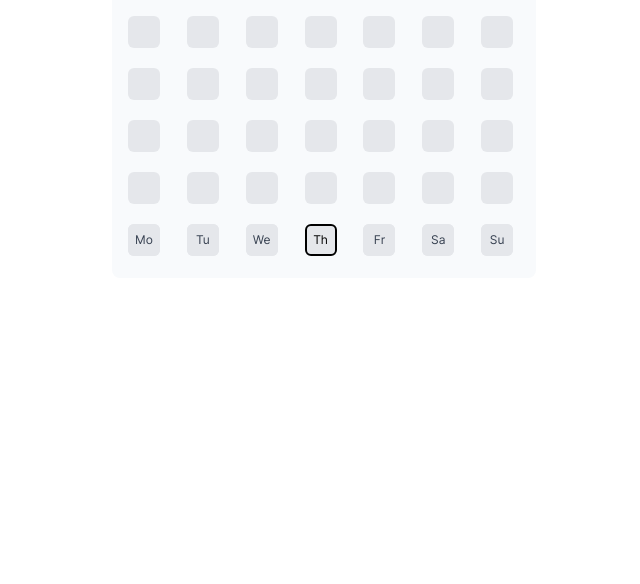
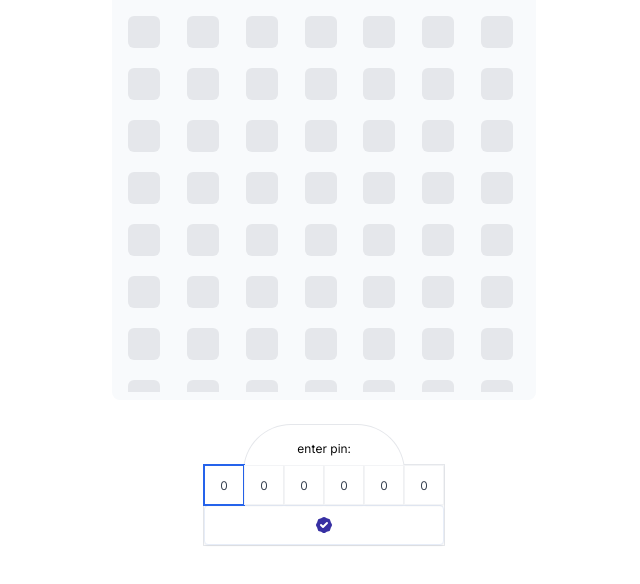
Before and after one commit to CanaHealth/period-tracker, a Next.js app: page / in a window 1280 px wide. Shown: the top 584 px of the page, without its empty margins (316-956 px from the left). Built offline with nearby package versions, Linux system fonts and the light colour scheme.

Commit message:
fix: saving

```diff
--- a/src/components/period/calendar/Calendar.tsx
+++ b/src/components/period/calendar/Calendar.tsx
@@ -28,7 +28,7 @@ import { manyWeeks, normalizeDate } from '@/util/calendarFunc';
 import BoxFactory from './BoxFactory';
 import { useIsomorphicLocalStorage } from './useIsomorphicLocalStorage';
 
-const numWeeks = 5;
+const numWeeks = 15;
 
 const timestamp = String(normalizeDate(new Date()).getTime());
 
@@ -57,9 +57,15 @@ const Calendar: React.FC<React.ComponentPropsWithoutRef<'div'>> = () => {
     return manyWeeks(numWeeks, localFlowData || {});
   }, [localFlowData]);
   return (
-    <div className='relative mx-auto h-full max-w-md p-2'>
+    <div className=' mx-auto  max-w-md p-2'>
       <div // 7 column grid for days of the week reverse the order
-        className={clsxm('grid grid-cols-7 gap-1', 'mx-auto')}
+        // max height is 32 and overflow scroll is onlu horizontal
+        className={clsxm(
+          'grid grid-cols-7 gap-1',
+          'mx-auto',
+          'max-h-96 overflow-x-scroll',
+          'h-full'
+        )}
       >
         {Object.keys(weeks || {})
           .sort()
--- a/src/components/pinCode/PinCode.tsx
+++ b/src/components/pinCode/PinCode.tsx
@@ -11,7 +11,7 @@ import {
   createSolanaWallet,
   encryptWallet,
   getWalletFromLocalStorage,
-  HumanReadableSolanaWallet,
+  solanaWallet,
   storePasscodeAsCookie,
   storeWalletInLocalStorage,
 } from '@/util/WalletOperations';
@@ -20,14 +20,14 @@ type PinCodeProps = {
   pincode: number[];
   className?: string;
   variant?: 'row' | 'col';
-  setPublicKey: React.Dispatch<React.SetStateAction<string>>
+  setPublicKey: React.Dispatch<React.SetStateAction<string>>;
 } & React.ComponentPropsWithoutRef<'div'>;
 
 const PinCode: React.FC<PinCodeProps> = ({
   className,
   pincode,
   variant = 'row',
-  setPublicKey
+  setPublicKey,
 }) => {
   const [pin, setPin] = useState<number[]>(pincode);
   const [refIndex, setRefIndex] = useState<number>(0);
@@ -66,16 +66,13 @@ const PinCode: React.FC<PinCodeProps> = ({
   };
 
   const submitPinCode = () => {
-    const pinConcat = pin.join('');  // Concatenated pincode as string
+    const pinConcat = pin.join(''); // Concatenated pincode as string
     if (pin.length === 6) {
-      if (getWalletFromLocalStorage().publicKey === "") {
+      if (getWalletFromLocalStorage().publicKey === '') {
         const wallet = createSolanaWallet();
 
         // Pass in pin in string format to encrypt wallet.
-        const encryptedWallet: HumanReadableSolanaWallet = encryptWallet(
-          wallet,
-          pinConcat
-        );
+        const encryptedWallet: solanaWallet = encryptWallet(wallet, pinConcat);
 
         setPublicKey(encryptedWallet.publicKey);
 
--- a/src/pages/index.tsx
+++ b/src/pages/index.tsx
@@ -1,11 +1,36 @@
+import * as React from 'react';
+
+import PinCode from '@/components/pinCode/PinCode';
+
 import Calendar from '../components/period/calendar/Calendar';
 
 export default function HomePage() {
+  const [publicKey, setPublicKey] = React.useState('');
+
   return (
     <main className='min-h-screen'>
-      <div className='mx-auto flex h-screen max-w-md flex-col justify-between'>
+      <div className='mx-auto flex h-screen max-w-md flex-col'>
         <div className='mx-3 rounded-b-lg bg-gray-98'>
           <Calendar />
+
+          <div className='flex flex-row justify-center text-center'>
+            {publicKey != '' ? (
+              <>
+                <h2 className='font-semibold text-black'>
+                  Welcome {publicKey.slice(0, 10)}...
+                </h2>
+              </>
+            ) : (
+              <></>
+            )}
+          </div>
+        </div>
+        <div className='mt-16 flex flex-col items-center justify-center'>
+          <PinCode
+            pincode={[0, 0, 0, 0, 0, 0]}
+            setPublicKey={setPublicKey}
+            variant='col'
+          />
         </div>
       </div>
     </main>
```
